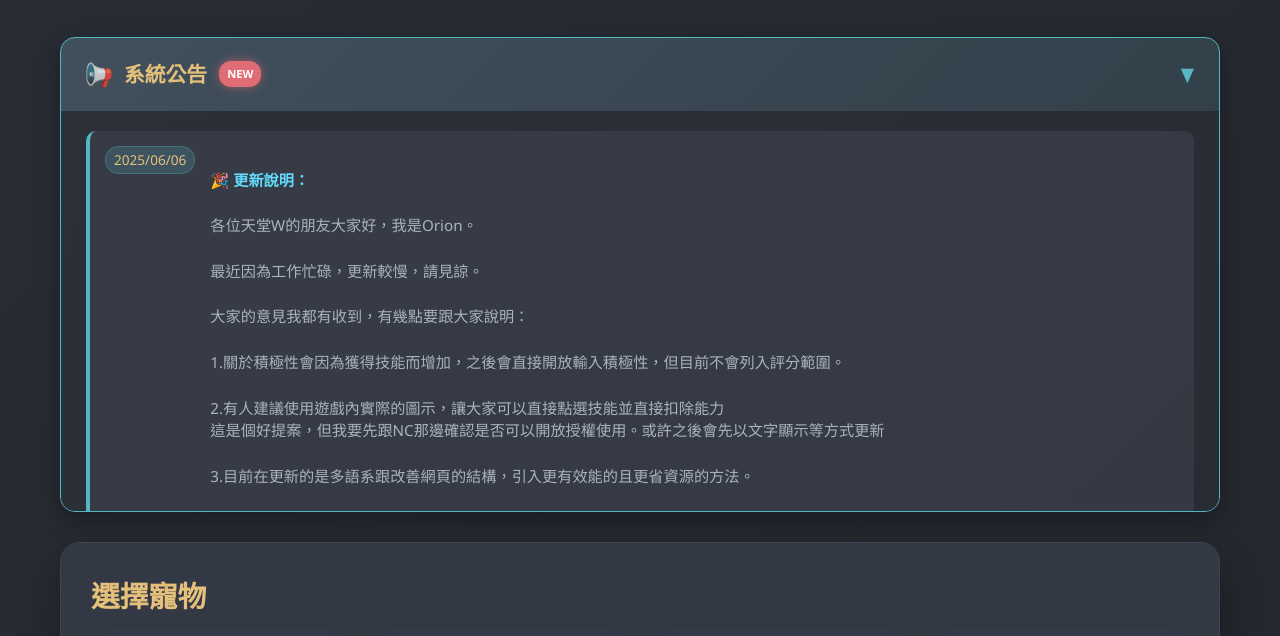
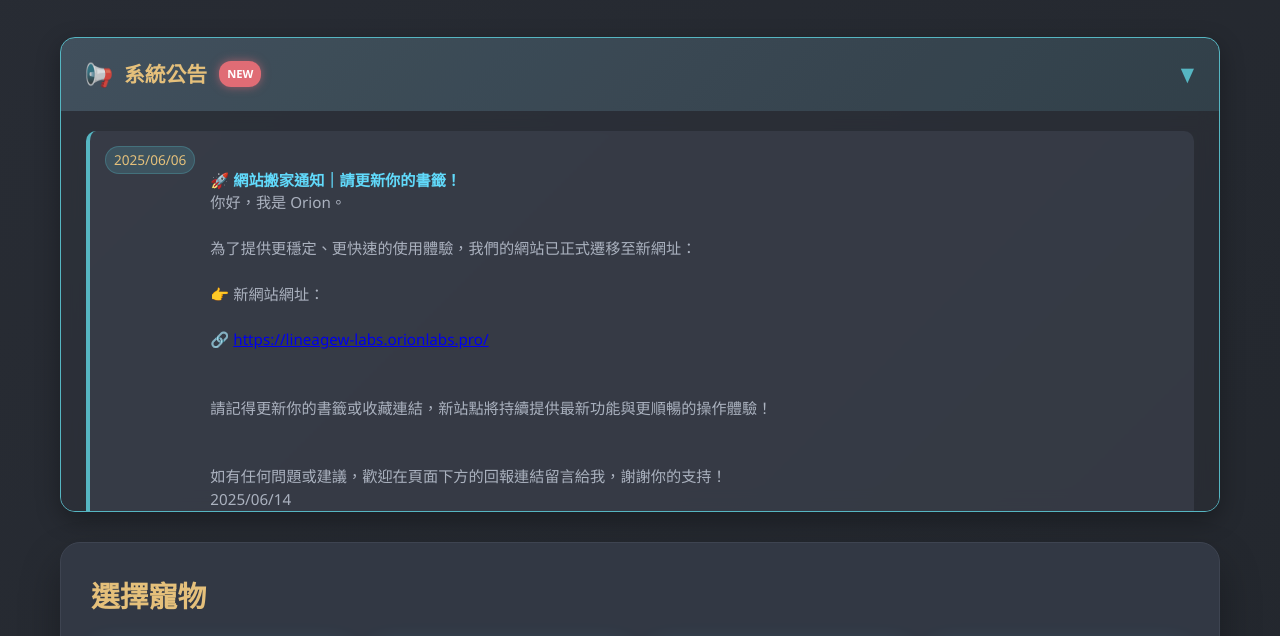
Before and after one commit to Kao1987/lineageW-pet-evaluator, a plain HTML site: page index.html in a window 1280 px wide. Shown: the part 141-777 px from the top of the page. Drawn offline with Linux system fonts and the light colour scheme.

Commit message:
add new annoucement

```diff
--- a/index.html
+++ b/index.html
@@ -54,19 +54,17 @@
                 <div class="announcement-item">
                     <div class="announcement-date">2025/06/06</div>
                     <div class="announcement-text">
-                        <strong>🎉 更新說明：</strong>
-                        <br>各位天堂W的朋友大家好，我是Orion。<br>
-                        最近因為工作忙碌，更新較慢，請見諒。<br>
-                        大家的意見我都有收到，有幾點要跟大家說明：<br>
-                        1.關於積極性會因為獲得技能而增加，之後會直接開放輸入積極性，但目前不會列入評分範圍。<br>
-                        2.有人建議使用遊戲內實際的圖示，讓大家可以直接點選技能並直接扣除能力<br>這是個好提案，但我要先跟NC那邊確認是否可以開放授權使用。或許之後會先以文字顯示等方式更新<br>
-                        3.目前在更新的是多語系跟改善網頁的結構，引入更有效能的且更省資源的方法。<br>
+                        <strong>🚀 網站搬家通知｜請更新你的書籤！</strong>
+                        你好，我是 Orion。<br>
+                        為了提供更穩定、更快速的使用體驗，我們的網站已正式遷移至新網址：<br>
+                        👉 新網站網址：<br>
+                        🔗 <a href="https://lineagew-labs.orionlabs.pro/" target="_blank">https://lineagew-labs.orionlabs.pro/</a>
                         <br>
-                        再次感謝大家的支持與鼓勵，這是我持續優化這個工具最大的動力。<br>
-                        若有任何想法或功能建議，也歡迎透過留言聯繫我。<br>
-                        讓我們一起把這個工具變得更好、更貼近大家的需求！<br>
+                        請記得更新你的書籤或收藏連結，新站點將持續提供最新功能與更順暢的操作體驗！
                         <br>
-                        Orion 敬上
+                        如有任何問題或建議，歡迎在頁面下方的回報連結留言給我，謝謝你的支持！
+                        2025/06/14<br>
+                        Orion<br>
                     </div>
                 </div>
                 <!-- <div class="announcement-item">
```
